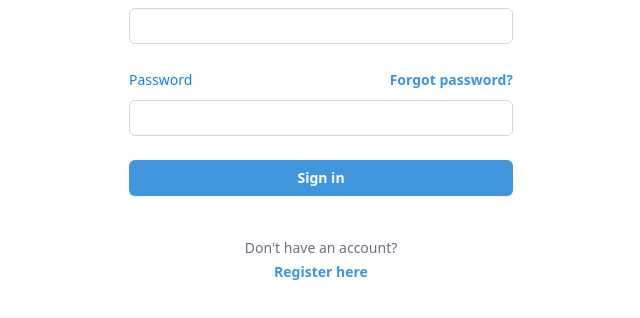
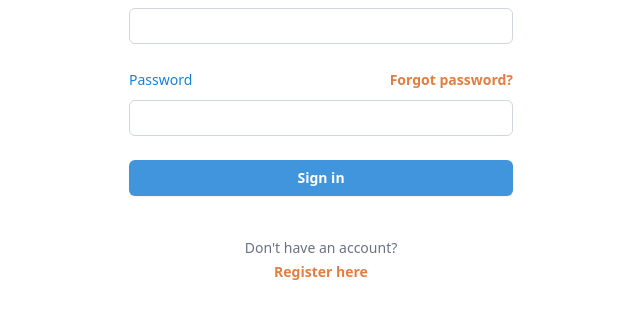
Before and after one commit to Woondzer/ChatIt, a React (Vite) app: page /login in a window 1280 px wide. Shown: the part 476-794 px from the top of the page, without its empty margins (319-959 px from the left). Built offline with nearby package versions, Linux system fonts and the light colour scheme; no server answers.

Commit message:
changed color on buttons at login.jsx

```diff
--- a/src/pages/Login.jsx
+++ b/src/pages/Login.jsx
@@ -65,7 +65,7 @@ export default function Login() {
               <div className="text-sm">
                 <a
                   href="#"
-                  className="font-semibold text-[#4095dd] hover:text-indigo-500"
+                  className="font-semibold text-[#e17e41] hover:text-indigo-500"
                 >
                   Forgot password?
                 </a>
@@ -98,7 +98,7 @@ export default function Login() {
           Don't have an account?
           <a
             href="/register"
-            className="block font-semibold text-[#4095dd] hover:text-indigo-500"
+            className="block font-semibold text-[#e17e41] hover:text-indigo-500"
           >
             Register here
           </a>
```
